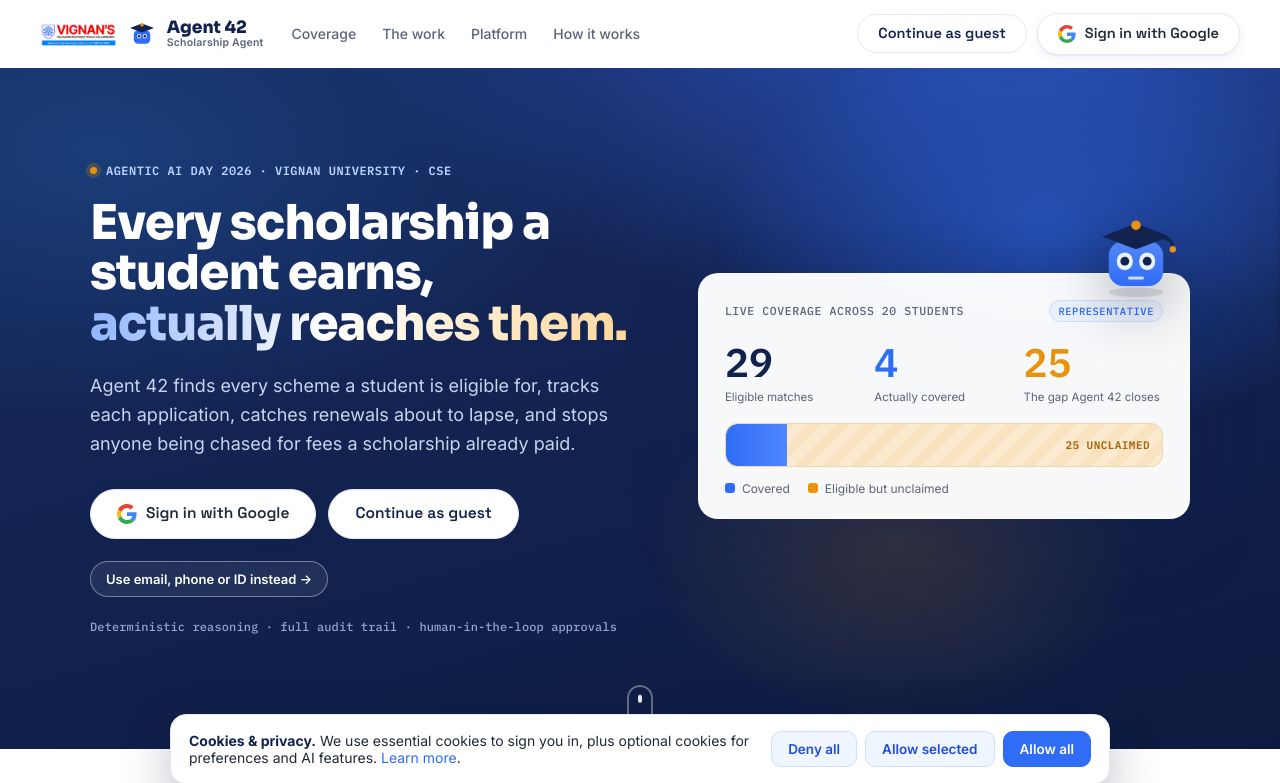
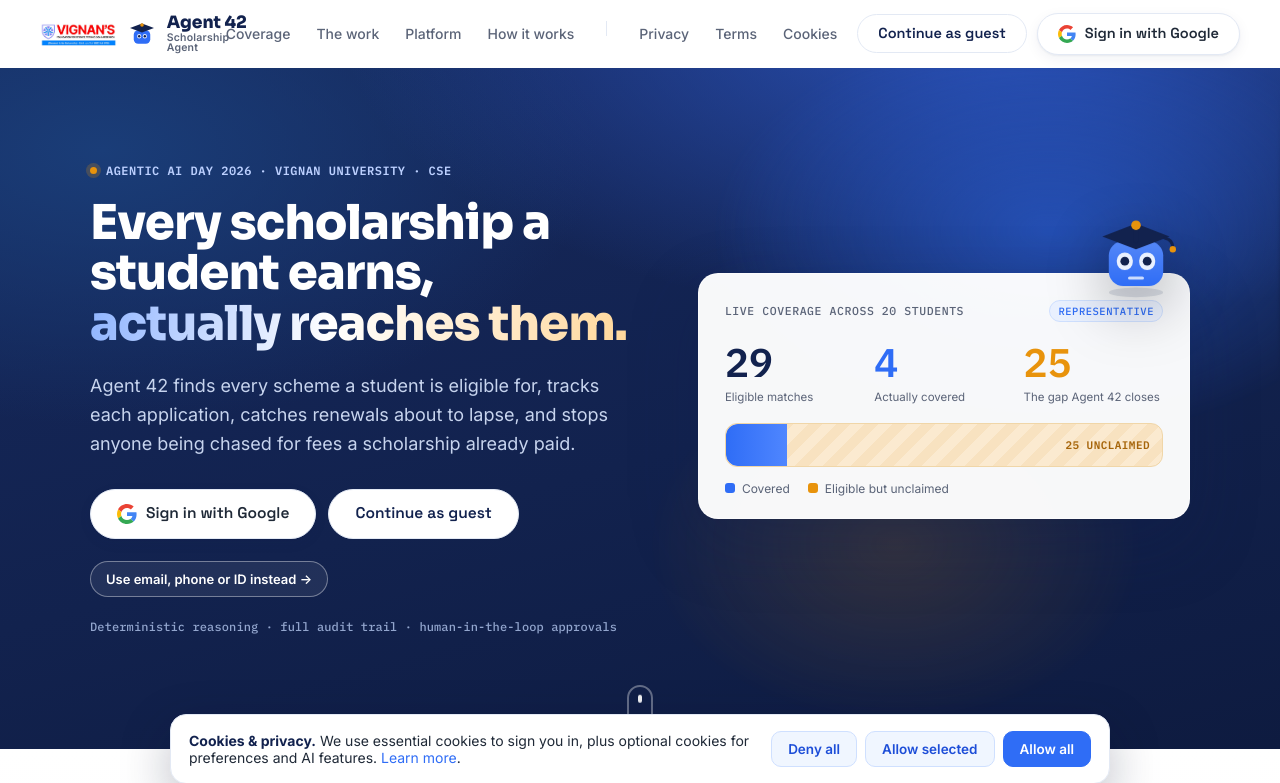
Before and after one commit to mounishsai-ai/scholarship-agent-42, a Flask app: page / in a window 1280 px wide. Shown: the top 783 px of the page. Run offline with Flask 3, Linux system fonts and the light colour scheme; some libraries are stand-ins or nearby versions.

Commit message:
feat(legal): surface Privacy/Terms/Cookies in the landing top nav
Co-Authored-By: Ch. V. K. Ranjith Kumar <vu.241fa04806@gmail.com>
Co-Authored-By: Claude Opus 4.8 <noreply@anthropic.com>

```diff
--- a/static/css/landing.css
+++ b/static/css/landing.css
@@ -480,3 +480,7 @@ a { color: inherit; text-decoration: none; }
   font-weight: 600; cursor: pointer; flex-shrink: 0; font-family: inherit; }
 .cookie-banner button:hover { background: #245fe0; }
 @media (max-width: 520px) { .cookie-banner { flex-direction: column; align-items: flex-start; gap: 10px; } }
+
+/* ---------- Legal links in the top nav ---------- */
+.nav-sep { display: inline-block; width: 1px; height: 15px; background: var(--line); margin: 0 6px; vertical-align: middle; }
+.nav-legal-link { font-size: 13px; }
--- a/templates/landing.html
+++ b/templates/landing.html
@@ -45,6 +45,10 @@
     <a href="#stories">The&nbsp;work</a>
     <a href="#platform">Platform</a>
     <a href="#tech">How&nbsp;it&nbsp;works</a>
+    <span class="nav-sep" aria-hidden="true"></span>
+    <a href="{{ url_for('privacy') }}" class="nav-legal-link">Privacy</a>
+    <a href="{{ url_for('terms') }}" class="nav-legal-link">Terms</a>
+    <a href="{{ url_for('cookies') }}" class="nav-legal-link">Cookies</a>
   </nav>
 
   <div class="nav-cta">
```
